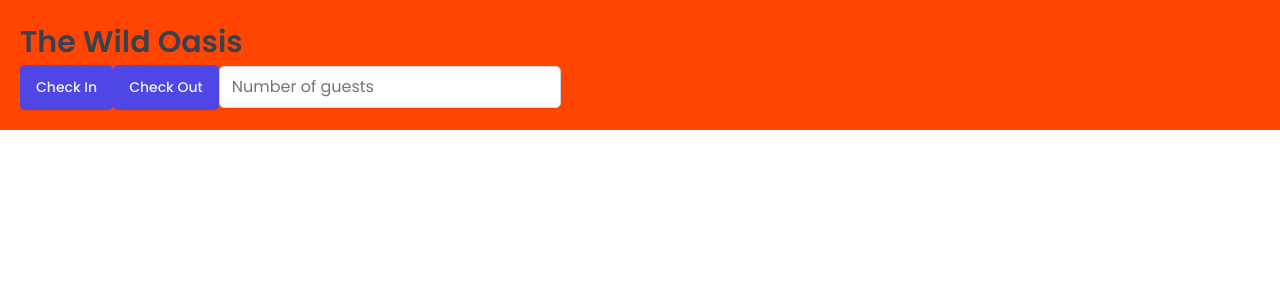
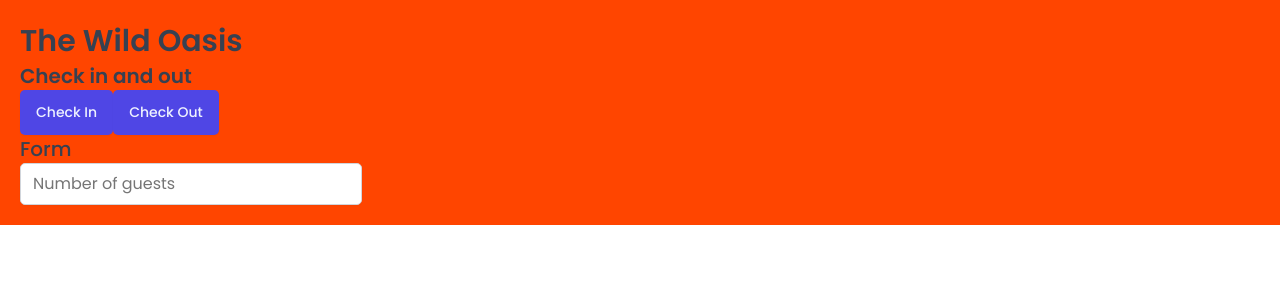
Before and after one commit to NicolasSokolowski/the-wild-oasis, a React (Vite) app: page / in a window 1280 px wide. Shown: the top 300 px of the page. Built offline with nearby package versions, Linux system fonts and the light colour scheme; a web font is replaced by a local one.

Commit message:
learning: styled component props and css function

```diff
--- a/src/App.jsx
+++ b/src/App.jsx
@@ -2,11 +2,8 @@
 import GlobalStyles from "./styles/GlobalStyles";
 import Button from "./ui/Button";
 import Input from "./ui/Input";
+import Heading from "./ui/Heading";
 
-const H1 = styled.h1`
-  font-size: 30px;
-  font-weight: 600;
-`;
 
 const StyledApp = styled.div`
   background-color: orangered;
@@ -18,10 +15,12 @@
     <>
     <GlobalStyles />
     <StyledApp>
-      <H1>The Wild Oasis</H1>
+      <Heading as="h1">The Wild Oasis</Heading>
+      <Heading as="h2">Check in and out</Heading>
       <Button onClick={() => alert("Check in")}>Check In</Button>
       <Button onClick={() => alert("Check out")}>Check Out</Button>
 
+      <Heading as="h3">Form</Heading>
       <Input type="number" placeholder="Number of guests"></Input>
     </StyledApp>
     </>
--- /dev/null
+++ b/src/ui/Heading.jsx
@@ -0,0 +1,36 @@
+import styled, { css } from "styled-components";
+
+// const test = css`
+//   text-align: center;
+//   ${10 > 5 && "background-color: yellow"}
+// `;
+
+const Heading = styled.h1`
+  ${props =>
+    props.as === "h1" &&
+    css`
+      font-size: 3rem;
+      font-weight: 600;
+    `
+  }
+
+  ${props =>
+    props.as === "h2" &&
+    css`
+      font-size: 2rem;
+      font-weight: 600;
+    `
+  }
+
+  ${props =>
+    props.as === "h3" &&
+    css`
+      font-size: 2rem;
+      font-weight: 500;
+    `
+  }
+
+  line-height: 1.4;
+`;
+
+export default Heading;
```
